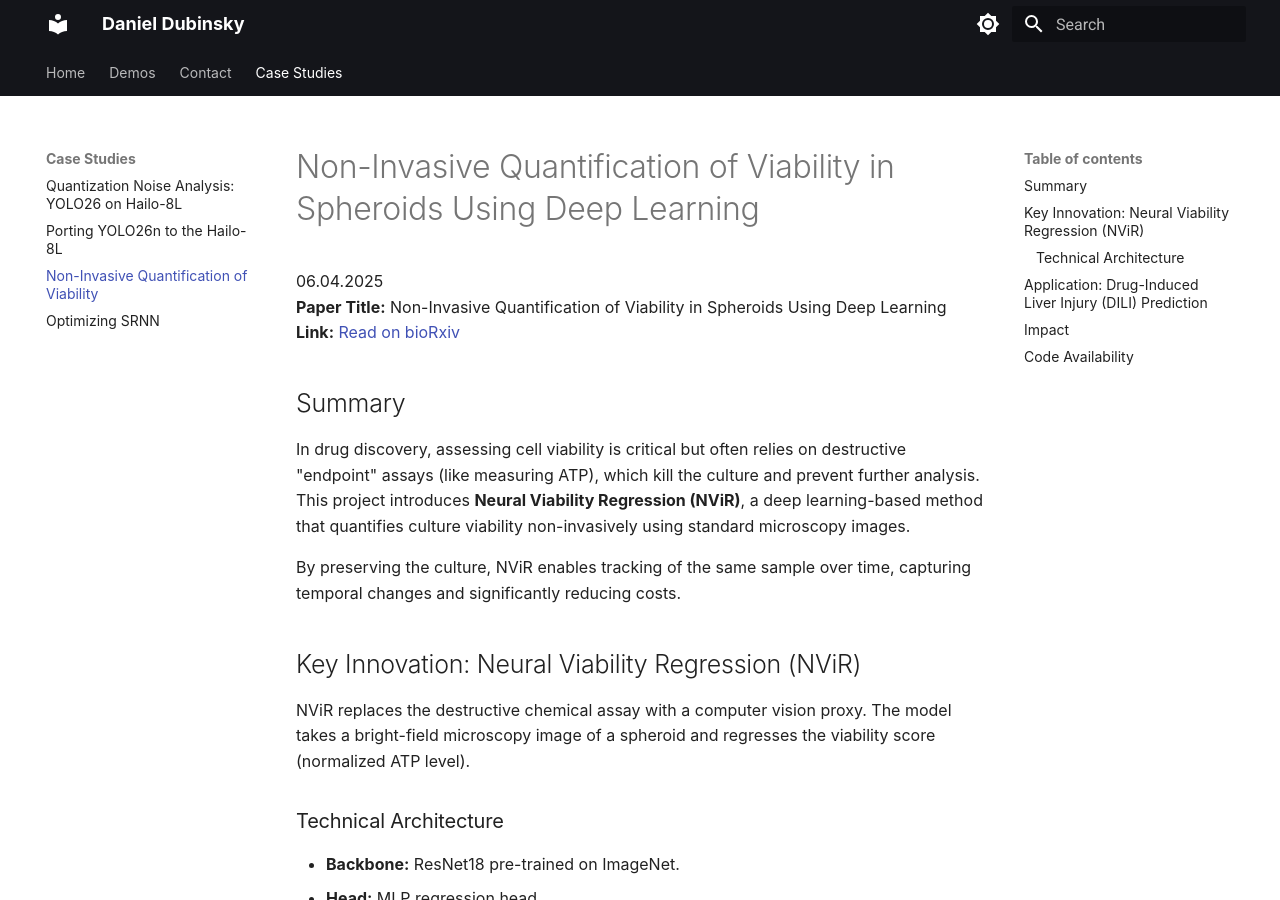
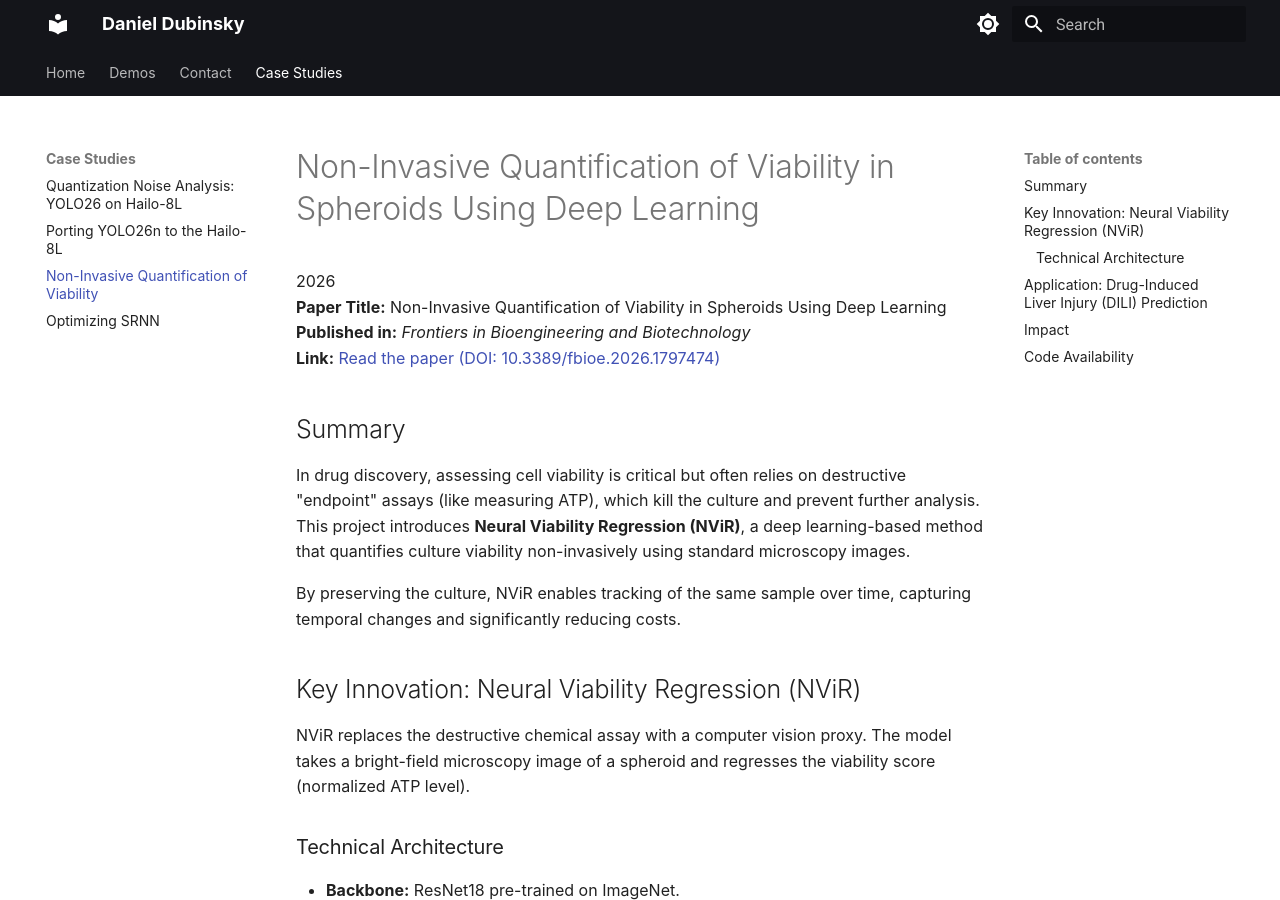
Before and after one commit to DanielDubinsky/personal-site, an MkDocs documentation site: the page built from docs/case-studies/non-invasive-viability.md, in a window 1280 px wide and 900 px high. Built offline with MkDocs 1.6.1 and Material for MkDocs 9.7.7, drawn with Linux system fonts in a browser that asks for light colours.

Commit message:
paper: update that was published.

```diff
--- a/docs/case-studies/non-invasive-viability.md
+++ b/docs/case-studies/non-invasive-viability.md
@@ -1,8 +1,9 @@
 # Non-Invasive Quantification of Viability in Spheroids Using Deep Learning
 
-06.04.2025
+2026
 **Paper Title:** Non-Invasive Quantification of Viability in Spheroids Using Deep Learning
-**Link:** [Read on bioRxiv](https://www.biorxiv.org/content/10.1101/2025.03.09.642246v2.full){: target="_blank"}
+**Published in:** *Frontiers in Bioengineering and Biotechnology*
+**Link:** [Read the paper (DOI: 10.3389/fbioe.2026.1797474)](https://doi.org/10.3389/fbioe.2026.1797474){: target="_blank"}
 
 ## Summary
 
```
Also changed, not shown: docs/index.md (+2 -2 lines).
